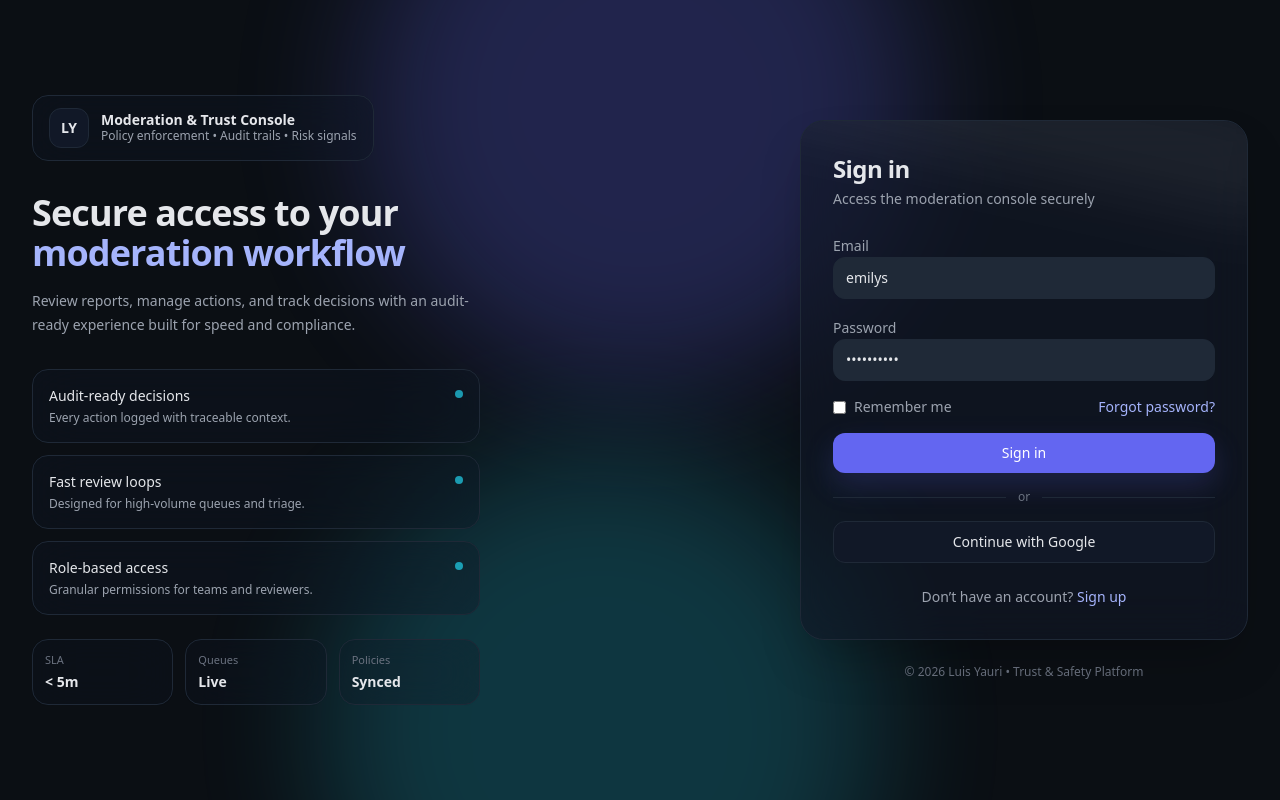
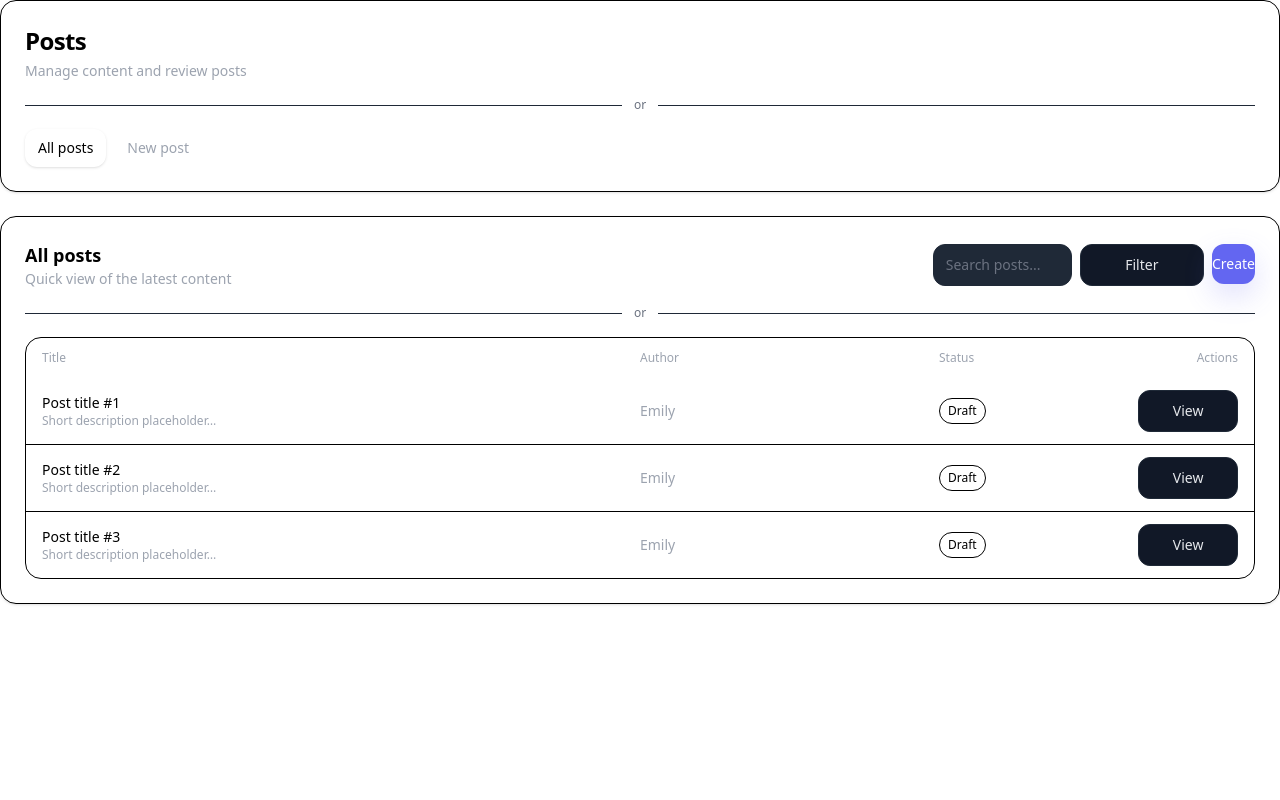
Before and after one commit to luisyauri1/react-moderation-dashboard, a React (Vite) app: page /posts in a window 1280 px wide. Before the commit this address led to /auth/login. Built offline with nearby package versions, Linux system fonts and the light colour scheme.

Commit message:
feat: add posts module with routing, layout, and pages

```diff
--- a/src/app/router/index.tsx
+++ b/src/app/router/index.tsx
@@ -1,4 +1,5 @@
 import { authRoutes } from '@/modules/auth'
+import { postsRoutes } from '@/modules/posts'
 import { createBrowserRouter, Navigate } from 'react-router'
 
 export const router = createBrowserRouter([
@@ -6,7 +7,8 @@ export const router = createBrowserRouter([
     path: '/',
     element: <Navigate to="/auth/login" replace />,
   },
-  authRoutes,
+  ...authRoutes,
+  ...postsRoutes,
   {
     path: '*',
     element: <Navigate to="/auth/login" replace />,
--- a/src/modules/auth/router.tsx
+++ b/src/modules/auth/router.tsx
@@ -1,12 +1,15 @@
+import type { RouteObject } from 'react-router'
 import { AuthLayout } from './layouts/AuthLayout'
 import { LoginPage } from './pages/LoginPage'
 import { RegisterPage } from './pages/RegisterPage'
 
-export const authRoutes = {
+export const authRoutes: RouteObject[] = [
+  {
     path: '/auth',
     element: <AuthLayout />,
     children: [
       { path: 'login', element: <LoginPage /> },
       { path: 'register', element: <RegisterPage /> },
     ],
-}
+  },
+]
--- /dev/null
+++ b/src/modules/posts/index.ts
@@ -0,0 +1,4 @@
+export { PostsLayout } from './layouts/PostsLayout'
+export { PostDetailPage } from './pages/PostDetailPage'
+export { PostsPage } from './pages/PostsPage'
+export { postsRoutes } from './router'
--- /dev/null
+++ b/src/modules/posts/layouts/PostsLayout.tsx
@@ -0,0 +1,48 @@
+import { Divider } from '@/shared/ui'
+import { NavLink, Outlet } from 'react-router'
+
+const linkBase =
+  'rounded-xl px-3 py-2 text-sm transition border border-transparent'
+const linkInactive =
+  'text-(--text-secondary) hover:text-(--text) hover:bg-(--panel-2)'
+const linkActive = 'text-(--text) bg-(--panel-2) border-(--border) shadow-sm'
+
+export function PostsLayout() {
+  return (
+    <div className="space-y-6">
+      <header className="rounded-2xl border border-(--border) bg-(--panel) p-6 shadow-sm">
+        <h1 className="text-2xl font-semibold tracking-tight">Posts</h1>
+        <p className="mt-1 text-sm text-(--text-secondary)">
+          Manage content and review posts
+        </p>
+
+        <Divider className="my-4" />
+
+        <nav className="flex flex-wrap gap-2">
+          <NavLink
+            to="/posts"
+            end
+            className={({ isActive }) =>
+              `${linkBase} ${isActive ? linkActive : linkInactive}`
+            }
+          >
+            All posts
+          </NavLink>
+
+          <NavLink
+            to="/posts/new"
+            className={({ isActive }) =>
+              `${linkBase} ${isActive ? linkActive : linkInactive}`
+            }
+          >
+            New post
+          </NavLink>
+        </nav>
+      </header>
+
+      <main className="rounded-2xl border border-(--border) bg-(--panel) p-6 shadow-sm">
+        <Outlet />
+      </main>
+    </div>
+  )
+}
--- /dev/null
+++ b/src/modules/posts/pages/PostDetailPage.tsx
@@ -0,0 +1,34 @@
+import { Button, Divider, Input } from '@/shared/ui'
+
+export function PostDetailPage() {
+  return (
+    <div className="space-y-4">
+      <header>
+        <h2 className="text-lg font-semibold">New post</h2>
+        <p className="text-sm text-(--text-secondary)">
+          Create a post (UI only for now)
+        </p>
+      </header>
+
+      <Divider />
+
+      <div className="space-y-3">
+        <Input placeholder="Title" />
+        <Input placeholder="Author" />
+
+        <div className="rounded-2xl border border-(--border) bg-(--panel-2) p-4 text-sm text-(--text-secondary)">
+          Editor placeholder (later: textarea / markdown / rich editor)
+        </div>
+
+        <div className="flex gap-2">
+          <Button type="button" variant="secondary">
+            Save draft
+          </Button>
+          <Button type="button" variant="primary">
+            Publish
+          </Button>
+        </div>
+      </div>
+    </div>
+  )
+}
--- /dev/null
+++ b/src/modules/posts/pages/PostsPage.tsx
@@ -0,0 +1,71 @@
+import { Button, Divider, Input } from '@/shared/ui'
+import { Link } from 'react-router'
+
+export function PostsPage() {
+  return (
+    <div className="space-y-4">
+      <div className="flex flex-col gap-3 sm:flex-row sm:items-center sm:justify-between">
+        <div>
+          <h2 className="text-lg font-semibold">All posts</h2>
+          <p className="text-sm text-(--text-secondary)">
+            Quick view of the latest content
+          </p>
+        </div>
+
+        <div className="flex gap-2">
+          <Input placeholder="Search posts..." />
+          <Button variant="secondary" type="button">
+            Filter
+          </Button>
+          <Link to="/posts/new" className="block">
+            <Button variant="primary" type="button">
+              Create
+            </Button>
+          </Link>
+        </div>
+      </div>
+
+      <Divider />
+
+      {/* Table shell*/}
+      <div className="overflow-hidden rounded-2xl border border-(--border)">
+        <div className="grid grid-cols-12 bg-(--panel-2) px-4 py-3 text-xs text-(--text-secondary)">
+          <div className="col-span-6">Title</div>
+          <div className="col-span-3">Author</div>
+          <div className="col-span-2">Status</div>
+          <div className="col-span-1 text-right">Actions</div>
+        </div>
+
+        <div className="divide-y divide-(--border)">
+          {[1, 2, 3].map((id) => (
+            <div
+              key={id}
+              className="grid grid-cols-12 items-center px-4 py-3 text-sm hover:bg-(--panel-2) transition"
+            >
+              <div className="col-span-6">
+                <p className="text-(--text)">Post title #{id}</p>
+                <p className="text-xs text-(--text-secondary)">
+                  Short description placeholder…
+                </p>
+              </div>
+
+              <div className="col-span-3 text-(--text-secondary)">Emily</div>
+
+              <div className="col-span-2">
+                <span className="inline-flex items-center rounded-full border border-(--border) bg-(--panel-2) px-2 py-1 text-xs text-(--text)">
+                  Draft
+                </span>
+              </div>
+
+              <Link to={`/posts/${id}`} className="block">
+                <Button variant="secondary" type="button">
+                  View
+                </Button>
+              </Link>
+            </div>
+          ))}
+        </div>
+      </div>
+    </div>
+  )
+}
--- /dev/null
+++ b/src/modules/posts/router.tsx
@@ -0,0 +1,16 @@
+import type { RouteObject } from 'react-router'
+import { PostsLayout } from './layouts/PostsLayout'
+import { PostDetailPage } from './pages/PostDetailPage'
+import { PostsPage } from './pages/PostsPage'
+
+export const postsRoutes: RouteObject[] = [
+  {
+    path: '/posts',
+    element: <PostsLayout />,
+    children: [
+      { index: true, element: <PostsPage /> },
+      { path: 'new', element: <PostDetailPage /> },
+      { path: ':postId', element: <PostDetailPage /> }, // por ahora misma maqueta
+    ],
+  },
+]
--- a/src/shared/ui/Divider.tsx
+++ b/src/shared/ui/Divider.tsx
@@ -1,6 +1,11 @@
-export function Divider({ label = 'or' }: { label?: string }) {
+type DividerProps = {
+  label?: string
+  className?: string
+}
+
+export function Divider({ label = 'or', className }: DividerProps) {
   return (
-    <div className="flex items-center gap-3">
+    <div className={`flex items-center gap-3 ${className ?? ''}`}>
       <div className="h-px flex-1 bg-(--border-subtle)" />
       <span className="text-xs text-(--text-muted)">{label}</span>
       <div className="h-px flex-1 bg-(--border-subtle)" />
```
Lines whose indentation alone changed are shown as unchanged.
